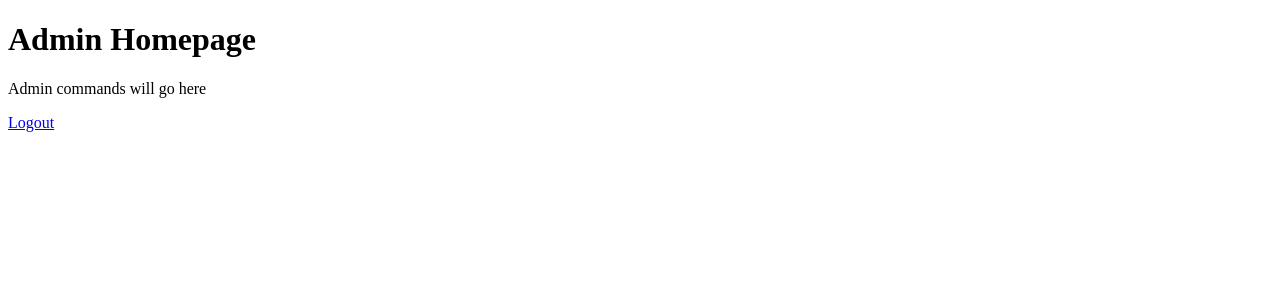
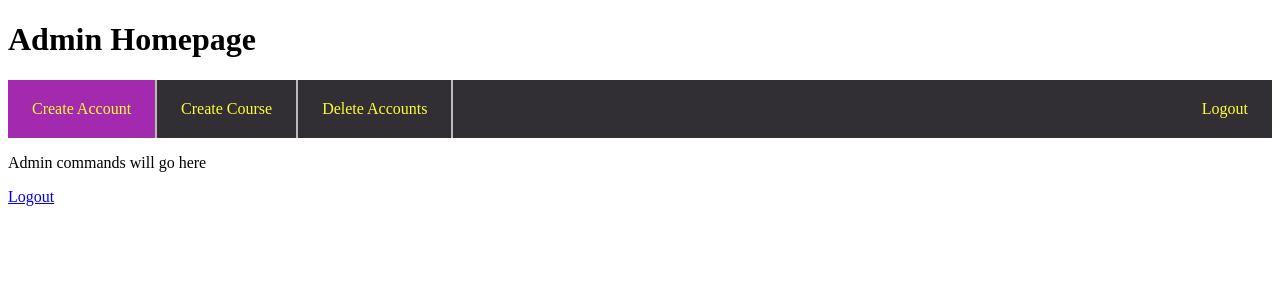
Before and after one commit to nmscannell/TaScheduleizer, a Django app: page /administrator/ in a window 1280 px wide. Shown: the top 300 px of the page. Run offline with Django 3.2, Linux system fonts and the light colour scheme.

Commit message:
Navigation bar for adminhome

```diff
--- a/templates/Accounts/AdminHome.html
+++ b/templates/Accounts/AdminHome.html
@@ -4,8 +4,50 @@
     <meta charset="UTF-8">
     <title>Title</title>
 </head>
+<style>
+ul {
+  padding: 0;
+  overflow: hidden;
+  margin: 0;
+  background-color: #312f33;
+  list-style-type: none;
+}
+
+li {
+  float: left;
+  border-right:2px solid #bbb;
+}
+
+li:last-child {
+  border-right: none;
+}
+
+li a {
+    color: #fffe31;
+    text-align: center;
+    padding: 20px 24px;
+    display: block;
+    text-decoration: none;
+}
+
+li a:hover:not(.active) {
+  background-color: #3d35ff;
+}
+
+.active {
+  background-color: #a329af;
+}
+</style>
 <body>
 <h1> Admin Homepage </h1>
+
+<ul>
+    <li><a class="active" href="/createaccount/">Create Account</a></li>
+    <li><a href=" ">Create Course</a></li>
+     <li><a href="deleteaccount">Delete Accounts</a></li>
+     <li style="float:right"><a href="/login/">Logout</a></li>
+</ul>
+
 <p>Admin commands will go here</p>
 <a href="/login/">Logout</a>
 </body>
```
Also changed, not shown: 1 other file.
